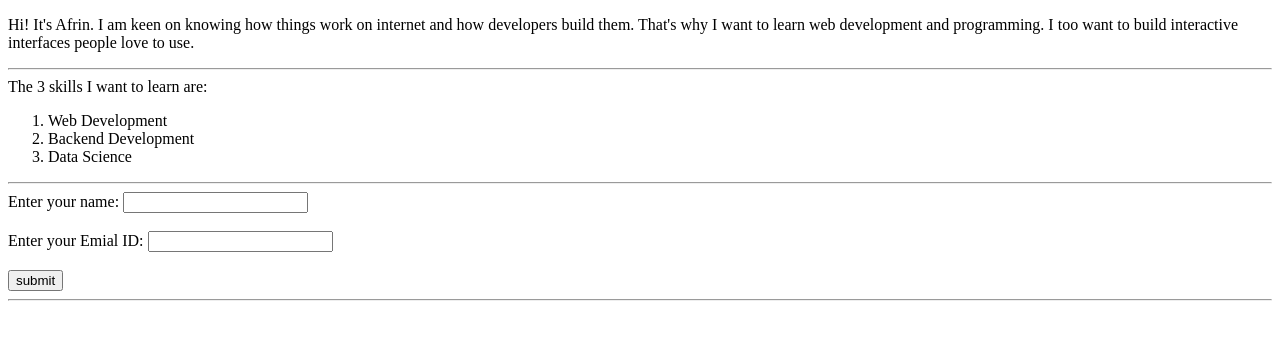
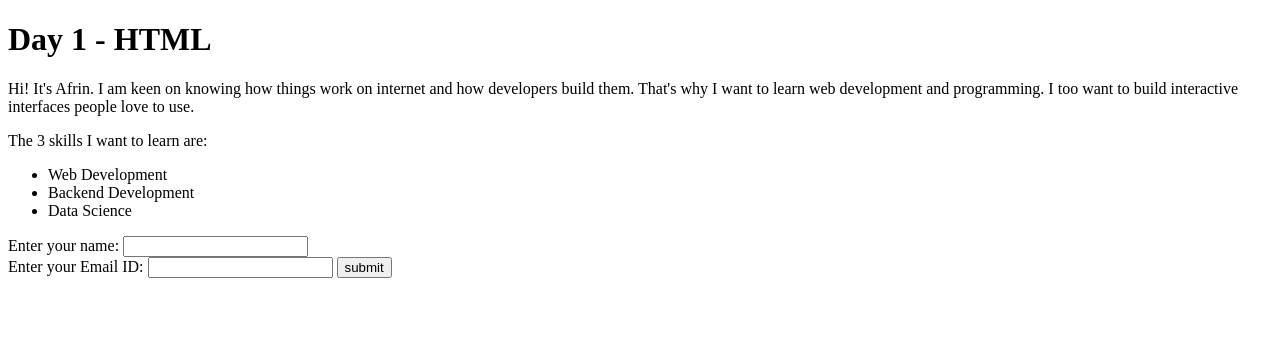
Before and after one commit to Afrin206/html-basics, a plain HTML site: page index.html in a window 1280 px wide. Drawn offline with Linux system fonts and the light colour scheme.

Commit message:
Update index.html

```diff
--- a/index.html
+++ b/index.html
@@ -3,9 +3,10 @@
 <head>
     <meta charset="UTF-8">
     <meta name="viewport" content="width=device-width, initial-scale=1.0">
-    <title>Day-01 - HTML</title>
+    <title>HTML Basics</title>
 </head>
 <body>
+    <h1> Day 1 - HTML </h1>
 
     <p>
         Hi! It's Afrin. I am keen on knowing how things work on internet and how developers build them.
@@ -13,31 +14,24 @@
         I too want to build interactive interfaces people love to use.
     </p>
 
-    <hr>
+    <p> The 3 skills I want to learn are:</p>
 
-    <label for="list">The 3 skills I want to learn are:</label>
-
-    <ol>
+    <ul>
         <li>Web Development</li>
         <li>Backend Development</li>
         <li>Data Science</li>
-    </ol>
-
-    <hr>
+    </ul>
 
     <form>
-        <label for="Name">Enter your name:</label>
-        <input type="text" id="Name">
-        <br>
+        <label for="name">Enter your name:</label>
+        <input type="text" id="name">
         <br>
 
-        <label for="Email">Enter your Emial ID:</label>
-        <input type="Email" id="Email">
-        <br>
-        <br>
+        <label for="email">Enter your Email ID:</label>
+        <input type="email" id="email">
 
         <input type="submit" value="submit">
      </form>
-        <hr>
+
 </body>
 </html>
```
